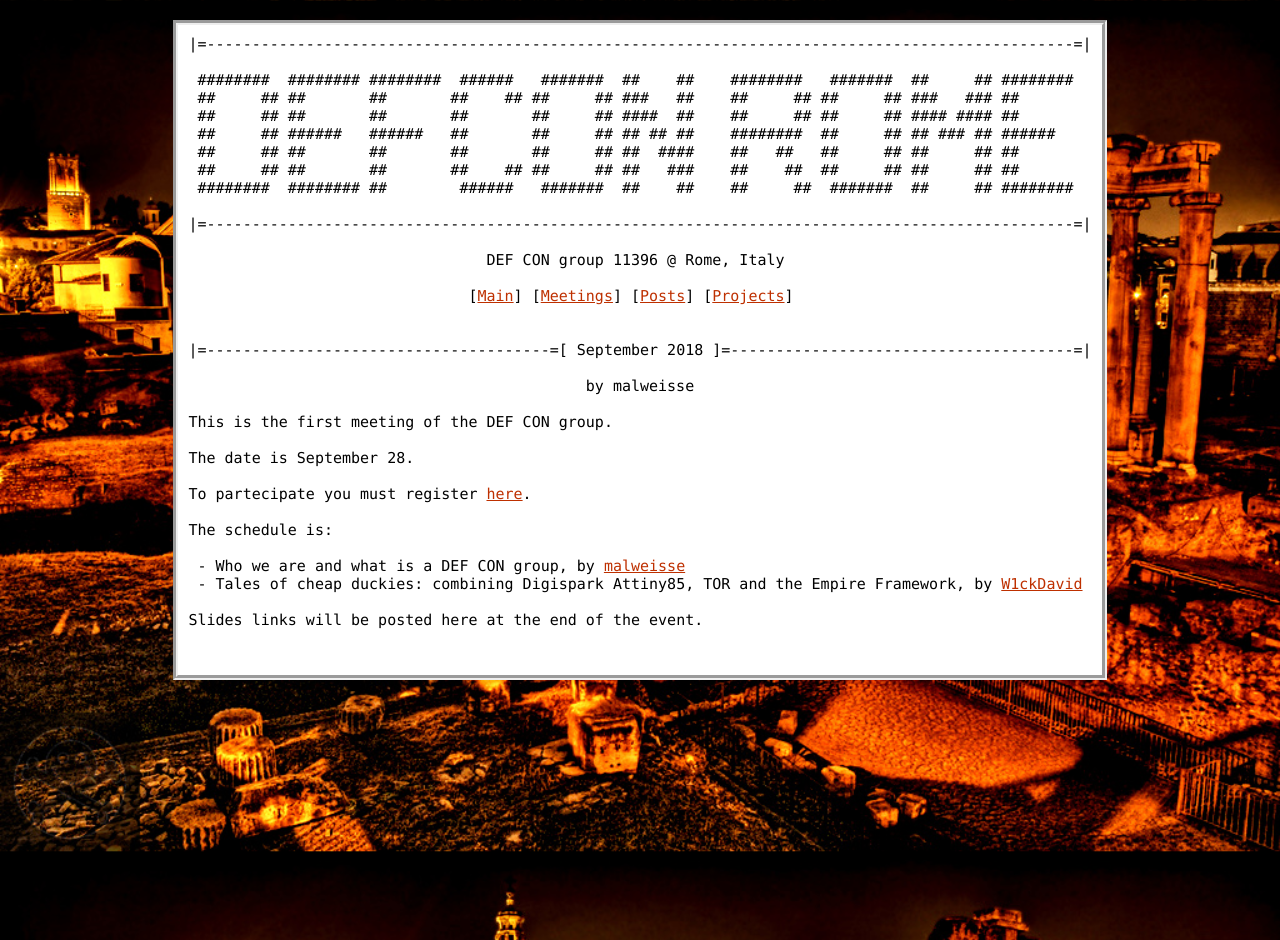
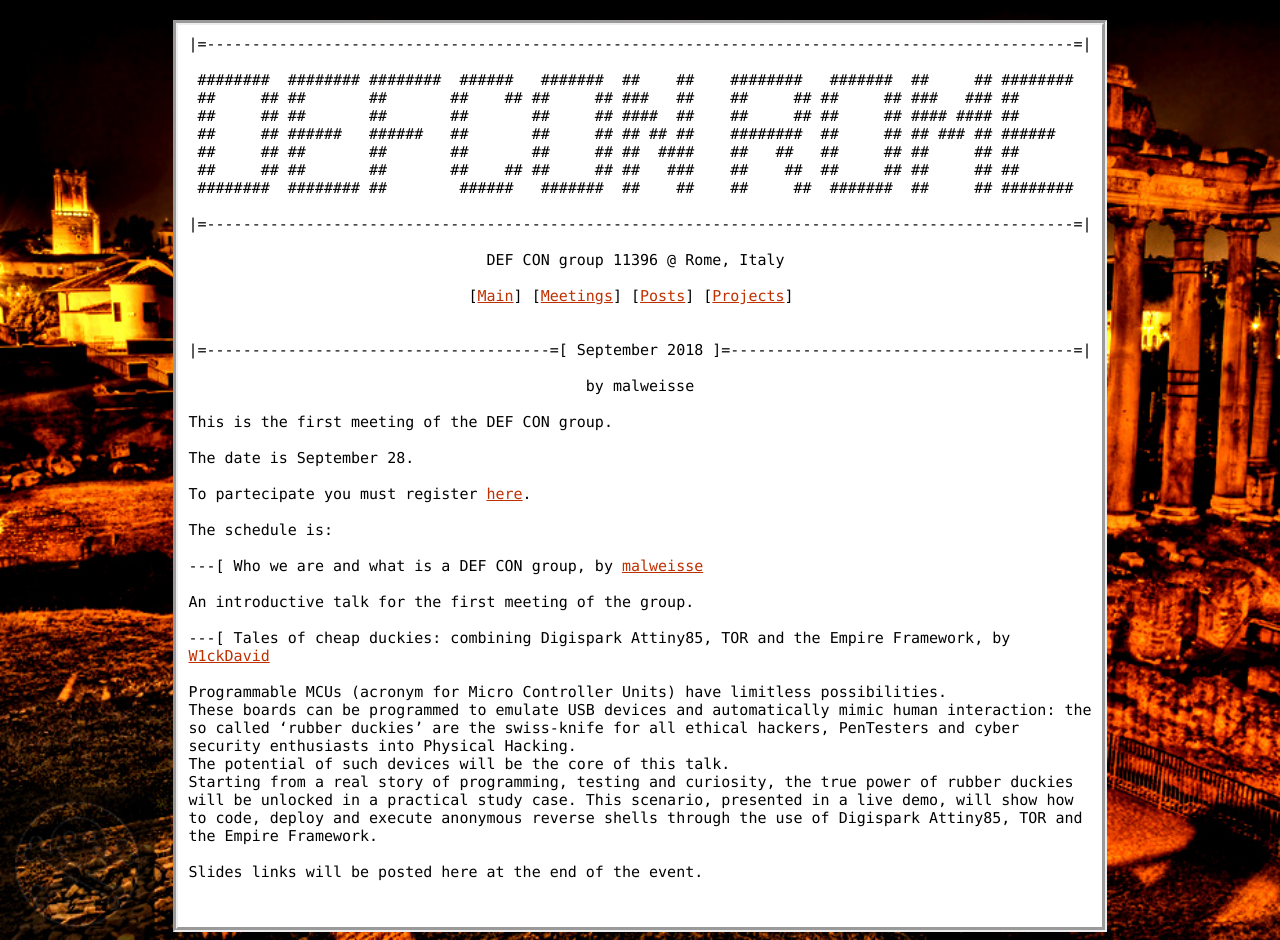
Before and after one commit to DEFCON753/defcon753.github.io, a Jekyll site: the page built from _posts/2018-08-16-meeting-sep28.html, in a window 1280 px wide. Built offline with Jekyll 4.4.1, drawn with Linux system fonts in a browser that asks for light colours.

Commit message:
sep 28 meeting abstracts

```diff
--- a/_posts/2018-08-16-meeting-sep28.html
+++ b/_posts/2018-08-16-meeting-sep28.html
@@ -14,7 +14,15 @@
 
 The schedule is:
 
- - Who we are and what is a DEF CON group, by <a href="https://twitter.com/andreafioraldi">malweisse</a>
- - Tales of cheap duckies: combining Digispark Attiny85, TOR and the Empire Framework, by <a href="https://twitter.com/W1ckDavid">W1ckDavid</a>
+---[ Who we are and what is a DEF CON group, by <a href="https://twitter.com/andreafioraldi">malweisse</a>
+
+An introductive talk for the first meeting of the group.
+
+---[ Tales of cheap duckies: combining Digispark Attiny85, TOR and the Empire Framework, by <a href="https://twitter.com/W1ckDavid">W1ckDavid</a>
+
+Programmable MCUs (acronym for Micro Controller Units) have limitless possibilities.
+These boards can be programmed to emulate USB devices and automatically mimic human interaction: the so called ‘rubber duckies’ are the swiss-knife for all ethical hackers, PenTesters and cyber security enthusiasts into Physical Hacking.
+The potential of such devices will be the core of this talk.
+Starting from a real story of programming, testing and curiosity, the true power of rubber duckies will be unlocked in a practical study case. This scenario, presented in a live demo, will show how to code, deploy and execute anonymous reverse shells through the use of Digispark Attiny85, TOR and the Empire Framework.
 
 Slides links will be posted here at the end of the event.
```
